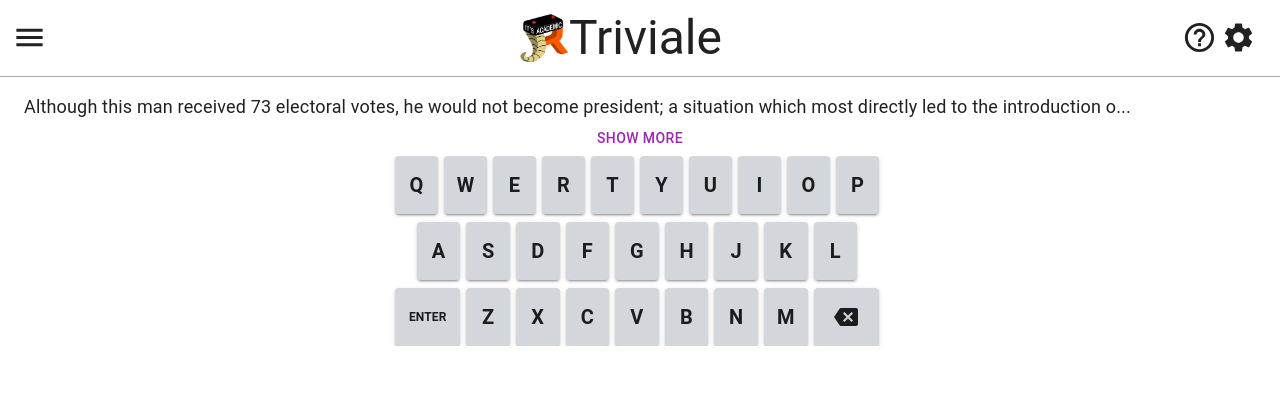
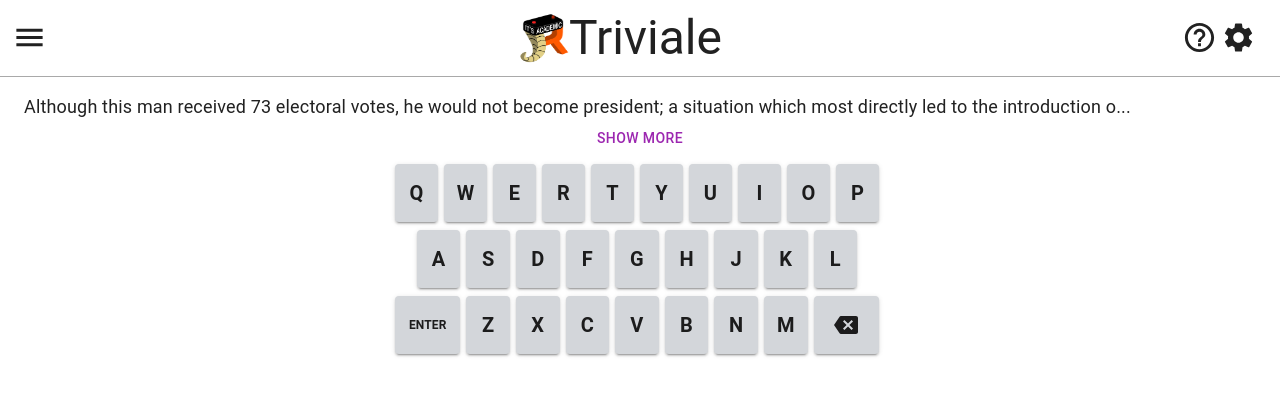
Before and after one commit to dotcomstar/Triviale, a React (Vite) app: page / in a window 1280 px wide. Shown: the top 396 px of the page. Built offline with nearby package versions, Linux system fonts and the light colour scheme; what simple-zustand-devtools would draw is missing.

Commit message:
Clean up keyboard spacing + add high contrast

```diff
--- a/src/components/keyboard/Key.tsx
+++ b/src/components/keyboard/Key.tsx
@@ -1,5 +1,6 @@
 import { Button, Typography } from "@mui/material";
 import { ReactNode } from "react";
+import useHighContrastStore from "../../stores/highContrastStore";
 
 type Props = {
   children?: ReactNode;
@@ -19,7 +20,7 @@ const Key = ({
   fontSize = 20,
 }: Props) => {
   const REVEAL_TIME_MS = 350;
-  //   const highContrast = useHighContrastStore((state) => state.highContrast); // Only update when this value is changed.
+  const highContrast = useHighContrastStore((state) => state.highContrast); // Only update when this value is changed.
 
   const handleClick: React.MouseEventHandler<HTMLButtonElement> = (event) => {
     onClick(value);
@@ -32,7 +33,6 @@ const Key = ({
       onClick={handleClick}
       sx={{
         width: { width },
-        // width: "calc(((100vw - 16px) - (8 * 6px)) / 10)",
         height: "58px",
         minWidth: "20px",
         transitionDelay: isRevealing ? `${REVEAL_TIME_MS}ms` : "unset",
@@ -44,7 +44,7 @@ const Key = ({
         alignContent: "center",
       }}
       variant="contained"
-      color="primary"
+      color={highContrast ? "secondary" : "primary"}
       size="small"
     >
       <Typography sx={{ fontWeight: "bold", fontSize: fontSize }}>
--- a/src/components/keyboard/Keyboard.tsx
+++ b/src/components/keyboard/Keyboard.tsx
@@ -64,7 +64,7 @@ const Keyboard = ({
       justifyContent="center"
       alignItems="center"
       spacing="8px"
-      sx={{ mx: "8px" }}
+      sx={{ m: "8px" }}
     >
       <Stack direction="row">
         {["Q", "W", "E", "R", "T", "Y", "U", "I", "O", "P"].map((key) => (
```
